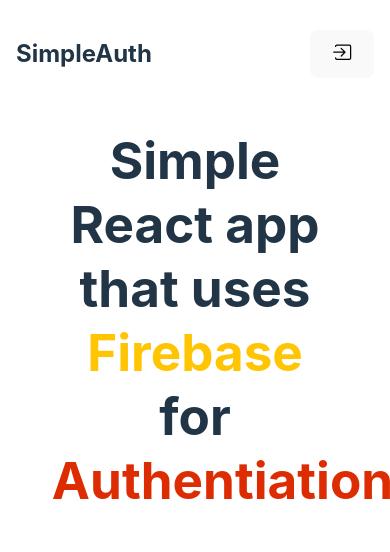
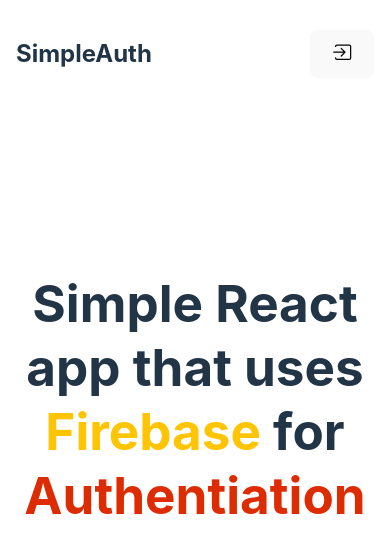
Before and after one commit to abhishekpatil4/SimpleAuth, a React (Vite) app: page / in a window 390 px wide. Shown: the top 552 px of the page. Built offline with nearby package versions, Linux system fonts and the light colour scheme.

Commit message:
feat: made home component responvive

```diff
--- a/src/components/Home.jsx
+++ b/src/components/Home.jsx
@@ -1,5 +1,8 @@
+import useMediaQuery from './useMediaQuery';
+
 const Home = () => {
-    return <div style={{margin:'10%'}}>
+    const isSmallScreen = useMediaQuery('(max-width: 400px)');
+    return <div style={{margin: isSmallScreen ? '50% 0%' : '10% 0%'}}>
         <h1 style={{lineHeight:'4rem'}}>Simple React app that uses <br /> <span style={{color:'#FFC402'}}>Firebase</span> for <span style={{color:'#DD2C01'}}>Authentiation</span></h1>
     </div>
 }
```
